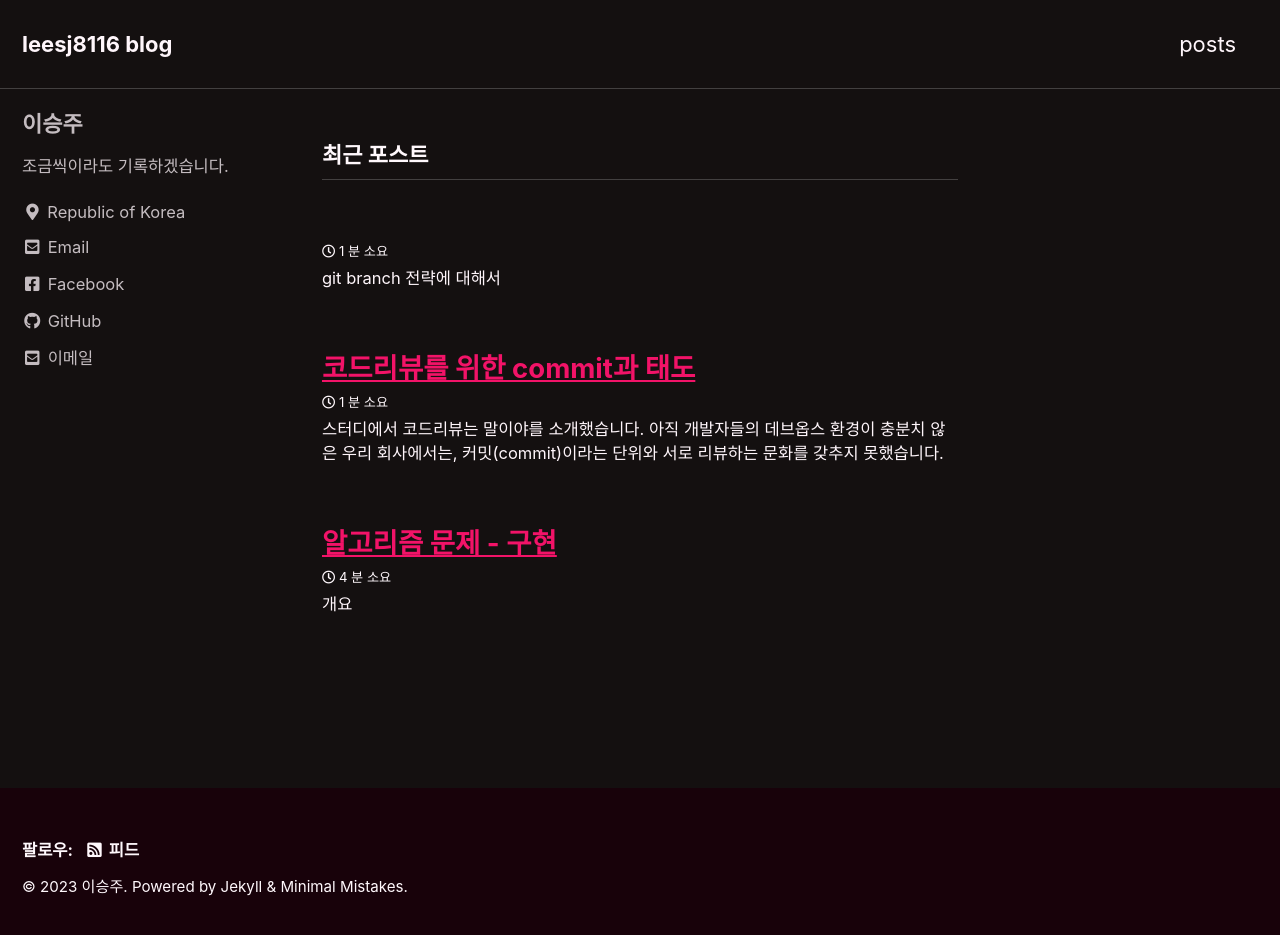
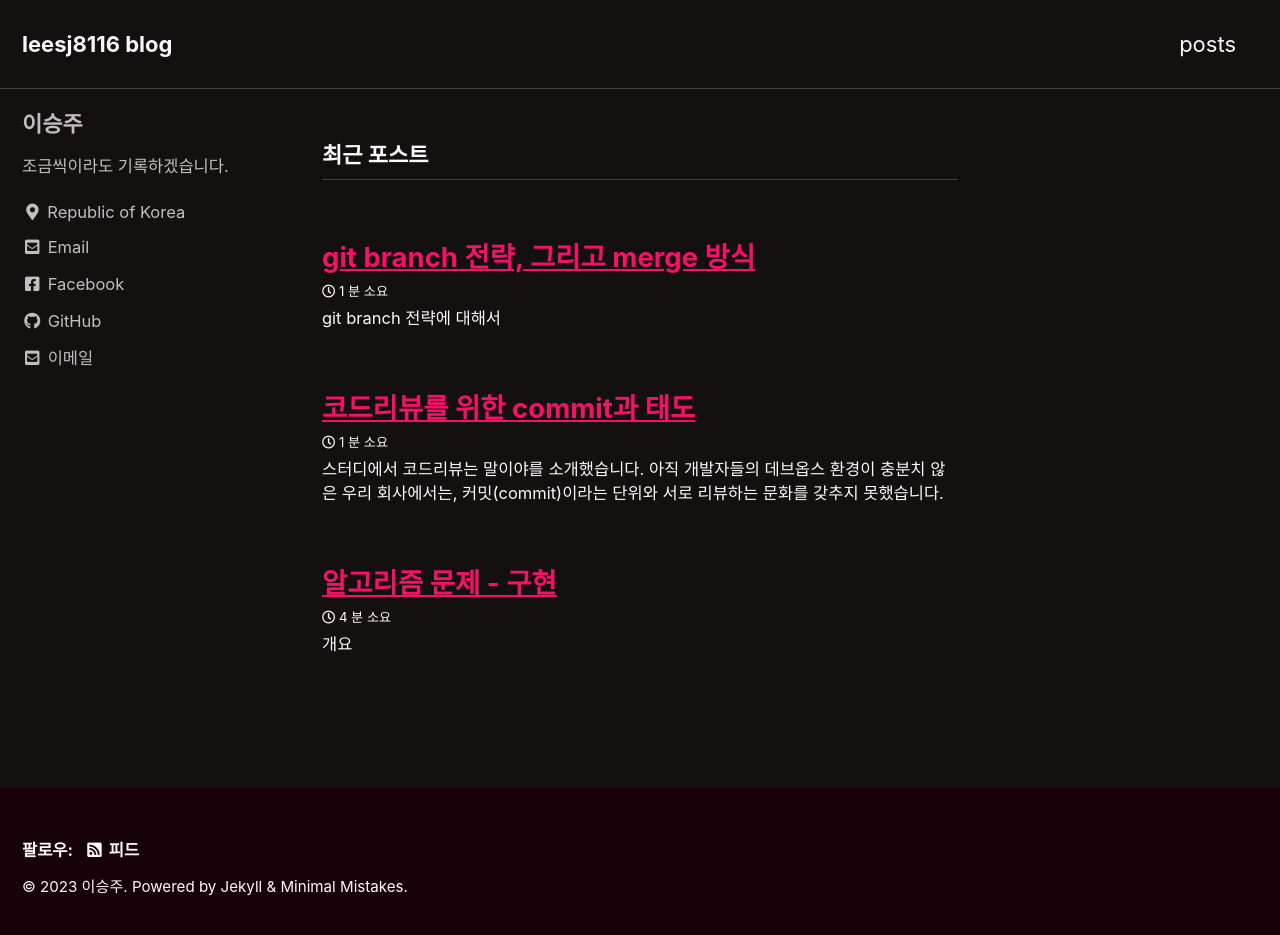
Before and after one commit to leesj8116/leesj8116.github.io, a Jekyll site: the page built from index.html, in a window 1280 px wide and 943 px high. Shown: the top 935 px of the window. Built offline with Jekyll 4.4.1, drawn with Linux system fonts in a browser that asks for light colours; cached includes are drawn as plain includes; the list of posts is cut into pages by our own code.

Commit message:
📝 제목 수정

```diff
--- a/_posts/2023-01-05-coffee-chat-2.md
+++ b/_posts/2023-01-05-coffee-chat-2.md
@@ -1,5 +1,5 @@
 ---
-title: ""
+title: "git branch 전략, 그리고 merge 방식"
 categories: "posts"
 tags:
   - git
```
